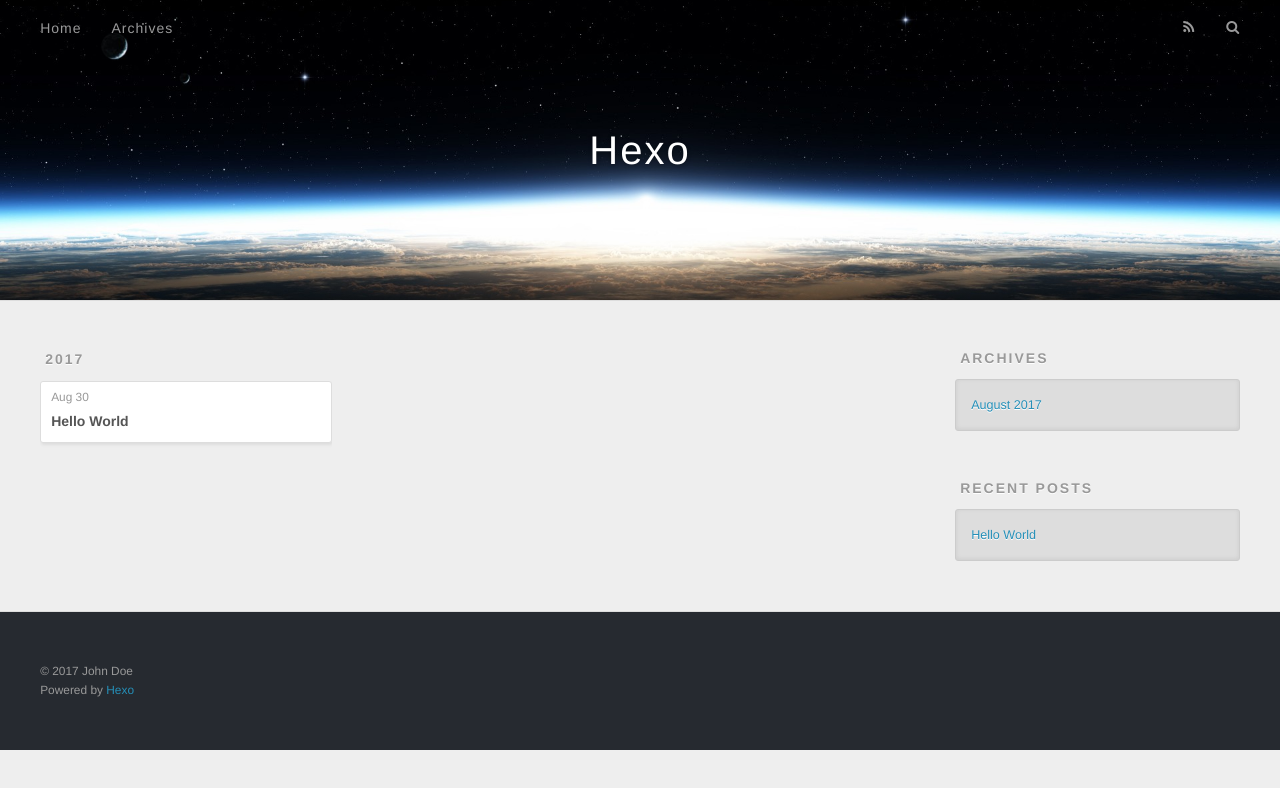
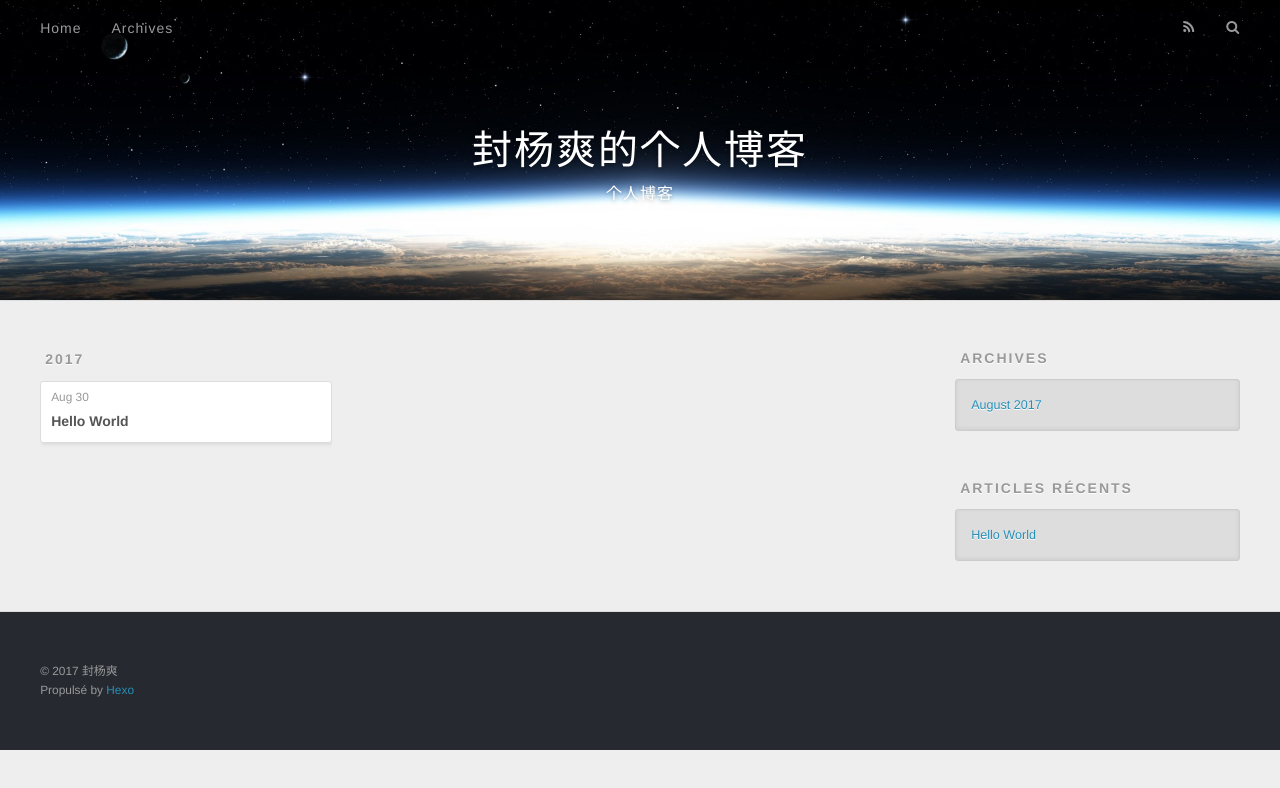
Before and after one commit to sd-fys/sd-fys.github.io, a plain HTML site: page archives/index.html in a window 1280 px wide. Drawn offline with nearby package versions, Linux system fonts and the light colour scheme.

Commit message:
Site updated: 2017-08-30 11:27:22

```diff
--- a/archives/index.html
+++ b/archives/index.html
@@ -3,16 +3,20 @@
 <head>
   <meta charset="utf-8">
 
-  <title>Archives | Hexo</title>
+  <title>Archives | 封杨爽的个人博客</title>
   <meta name="viewport" content="width=device-width, initial-scale=1, maximum-scale=1">
-  <meta property="og:type" content="website">
-<meta property="og:title" content="Hexo">
+  <meta name="description" content="个人博客，博客，交流技术，java">
+<meta property="og:type" content="website">
+<meta property="og:title" content="封杨爽的个人博客">
 <meta property="og:url" content="http://yoursite.com/archives/index.html">
-<meta property="og:site_name" content="Hexo">
+<meta property="og:site_name" content="封杨爽的个人博客">
+<meta property="og:description" content="个人博客，博客，交流技术，java">
+<meta property="og:locale" content="Chinese">
 <meta name="twitter:card" content="summary">
-<meta name="twitter:title" content="Hexo">
+<meta name="twitter:title" content="封杨爽的个人博客">
+<meta name="twitter:description" content="个人博客，博客，交流技术，java">
 
-    <link rel="alternate" href="/atom.xml" title="Hexo" type="application/atom+xml">
+    <link rel="alternate" href="/atom.xml" title="封杨爽的个人博客" type="application/atom+xml">
 
 
     <link rel="icon" href="/favicon.png">
@@ -33,8 +37,12 @@
   <div id="header-outer" class="outer">
     <div id="header-title" class="inner">
       <h1 id="logo-wrap">
-        <a href="/" id="logo">Hexo</a>
+        <a href="/" id="logo">封杨爽的个人博客</a>
       </h1>
+
+        <h2 id="subtitle-wrap">
+          <a href="/" id="subtitle">个人博客</a>
+        </h2>
 
     </div>
     <div id="header-inner" class="inner">
@@ -48,9 +56,9 @@
       </nav>
       <nav id="sub-nav">
 
-          <a id="nav-rss-link" class="nav-icon" href="/atom.xml" title="RSS Feed"></a>
+          <a id="nav-rss-link" class="nav-icon" href="/atom.xml" title="Flux RSS"></a>
 
-        <a id="nav-search-btn" class="nav-icon" title="Search"></a>
+        <a id="nav-search-btn" class="nav-icon" title="Rechercher"></a>
       </nav>
       <div id="search-form-wrap">
         <form action="//google.com/search" method="get" accept-charset="UTF-8" class="search-form"><input type="search" name="q" class="search-form-input" placeholder="Search"><button type="submit" class="search-form-submit">&#xF002;</button><input type="hidden" name="sitesearch" value="http://yoursite.com"></form>
@@ -117,7 +125,7 @@
 
 
   <div class="widget-wrap">
-    <h3 class="widget-title">Recent Posts</h3>
+    <h3 class="widget-title">Articles récents</h3>
     <div class="widget">
       <ul>
 
@@ -137,8 +145,8 @@
 
   <div class="outer">
     <div id="footer-info" class="inner">
-      &copy; 2017 John Doe<br>
-      Powered by <a href="http://hexo.io/" target="_blank">Hexo</a>
+      &copy; 2017 封杨爽<br>
+      Propulsé by <a href="http://hexo.io/" target="_blank">Hexo</a>
     </div>
   </div>
 </footer>
```
Also changed, not shown: 2017/08/30/hello-world/index.html (+15 -10 lines), archives/2017/08/index.html (+20 -12 lines), archives/2017/index.html (+20 -12 lines), index.html (+21 -13 lines).
